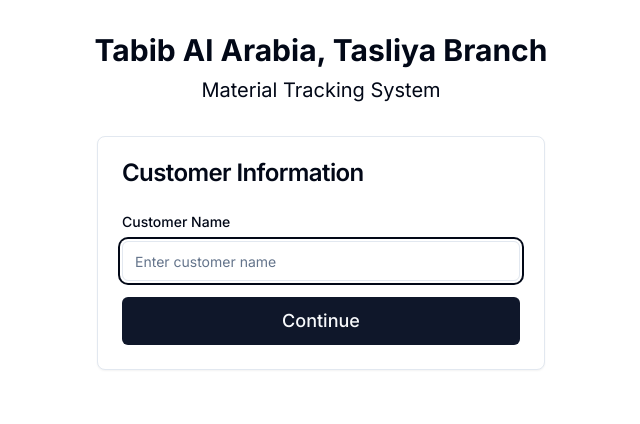
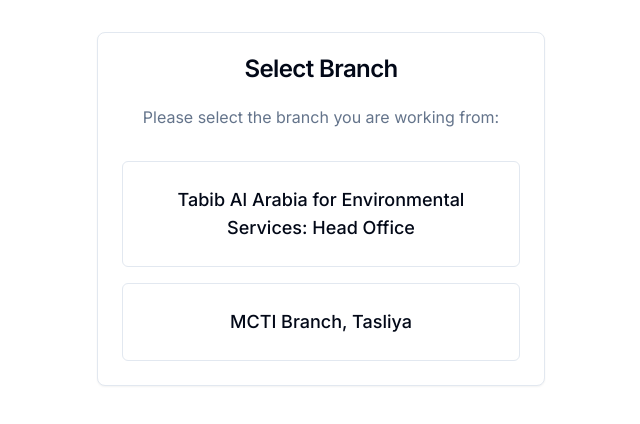
Before and after one commit to mhridoy/MCTI-Cash-Customer-INVOICE-GEN-, a Next.js app: page / in a window 1280 px wide. Shown: the top 424 px of the page, without its empty margins (319-959 px from the left). Built offline with nearby package versions, Linux system fonts and the light colour scheme.

Commit message:
Add branch selection feature on first page
Co-Authored-By: Moshiur <17101016@uap-bd.edu>

```diff
--- a/app/page.tsx
+++ b/app/page.tsx
@@ -44,18 +44,34 @@ interface SavedData {
   customerName: string
   materials: Material[]
   lastUpdated: string
+  selectedBranch?: string
 }
 
-// Company information
-const COMPANY_NAME = "Tabib Al Arabia, Tasliya Branch"
+// Branch options
+const BRANCH_OPTIONS = {
+  HEAD_OFFICE: "Tabib Al Arabia for Environmental Services: Head Office",
+  MCTI_TASLIYA: "MCTI Branch, Tasliya",
+} as const
+
+type BranchType = keyof typeof BRANCH_OPTIONS
 
 // LocalStorage key
 const STORAGE_KEY = "material_tracker_data"
 
 export default function Home() {
+  // Branch selection state
+  const [selectedBranch, setSelectedBranch] = useState<BranchType | null>(null)
+  const [isBranchSet, setIsBranchSet] = useState(false)
+
   // Customer information state
   const [customerName, setCustomerName] = useState("")
   const [isCustomerSet, setIsCustomerSet] = useState(false)
+
+  // Get company name based on selected branch
+  const getCompanyName = () => {
+    if (!selectedBranch) return ""
+    return BRANCH_OPTIONS[selectedBranch]
+  }
 
   // Material form state
   const [currentDate, setCurrentDate] = useState("")
@@ -101,6 +117,10 @@ export default function Home() {
         const savedData: SavedData = JSON.parse(savedDataString)
         setCustomerName(savedData.customerName)
         setMaterials(savedData.materials)
+        if (savedData.selectedBranch) {
+          setSelectedBranch(savedData.selectedBranch as BranchType)
+          setIsBranchSet(true)
+        }
         if (savedData.customerName) {
           setIsCustomerSet(true)
         }
@@ -115,22 +135,25 @@ export default function Home() {
     setCurrentDate(today)
   }, [])
 
-  // Save data to localStorage whenever materials or customer name changes
+  // Save data to localStorage whenever materials, customer name, or branch changes
   useEffect(() => {
-    if (materials.length > 0 || customerName) {
+    if (materials.length > 0 || customerName || selectedBranch) {
       const dataToSave: SavedData = {
         customerName,
         materials,
         lastUpdated: new Date().toISOString(),
+        selectedBranch: selectedBranch || undefined,
       }
       localStorage.setItem(STORAGE_KEY, JSON.stringify(dataToSave))
     }
-  }, [materials, customerName])
+  }, [materials, customerName, selectedBranch])
 
   // Clear saved data
   const clearSavedData = () => {
     if (confirm("Are you sure you want to clear all saved data? This cannot be undone.")) {
       localStorage.removeItem(STORAGE_KEY)
+      setSelectedBranch(null)
+      setIsBranchSet(false)
       setCustomerName("")
       setIsCustomerSet(false)
       setMaterials([])
@@ -141,6 +164,12 @@ export default function Home() {
       setSuggestions([])
       setShowSuggestions(false)
     }
+  }
+
+  // Handle branch selection
+  const handleBranchSelect = (branch: BranchType) => {
+    setSelectedBranch(branch)
+    setIsBranchSet(true)
   }
 
   // Handle customer form submission
@@ -546,7 +575,7 @@ export default function Home() {
 
       // Add company and customer information
       doc.setFontSize(18)
-      doc.text(COMPANY_NAME, doc.internal.pageSize.getWidth() / 2, 15, { align: "center" })
+      doc.text(getCompanyName(), doc.internal.pageSize.getWidth() / 2, 15, { align: "center" })
 
       doc.setFontSize(12)
       doc.text(`Customer: ${customerName}`, 14, 25)
@@ -636,7 +665,7 @@ export default function Home() {
       // Compact header
       doc.setFontSize(12)
       doc.setFont("helvetica", "bold")
-      doc.text(COMPANY_NAME, pageWidth / 2, 8, { align: "center" })
+      doc.text(getCompanyName(), pageWidth / 2, 8, { align: "center" })
       doc.setFontSize(10)
       doc.text("STOCK REPORT", pageWidth / 2, 13, { align: "center" })
       doc.setFontSize(8)
@@ -900,7 +929,7 @@ export default function Home() {
 
       // Prepare data for Excel with header information
       const excelData = [
-        ["Company:", COMPANY_NAME, "", "", ""],
+        ["Company:", getCompanyName(), "", "", ""],
         ["Customer:", customerName, "", "", ""],
         ["Date:", new Date().toLocaleDateString(), "", "", ""],
         ["", "", "", "", ""], // Empty row for spacing
@@ -980,7 +1009,7 @@ export default function Home() {
 
       // Prepare header data for Excel
       const headerData = [
-        [`STOCK REPORT - ${COMPANY_NAME}`],
+        [`STOCK REPORT - ${getCompanyName()}`],
         [`Customer: ${customerName}`],
         [`Date: ${formatDate(new Date().toISOString().split("T")[0])}`],
         [""],
@@ -1133,10 +1162,42 @@ export default function Home() {
 
   return (
     <main className="container mx-auto py-8 px-4">
-      <h1 className="text-3xl font-bold text-center mb-2 print:hidden">{COMPANY_NAME}</h1>
-      <h2 className="text-xl text-center mb-8 print:hidden">Material Tracking System</h2>
-
-      {!isCustomerSet ? (
+      {isBranchSet && (
+        <>
+          <h1 className="text-3xl font-bold text-center mb-2 print:hidden">{getCompanyName()}</h1>
+          <h2 className="text-xl text-center mb-8 print:hidden">Material Tracking System</h2>
+        </>
+      )}
+
+      {!isBranchSet ? (
+        // Branch Selection Form
+        <Card className="mb-8 max-w-md mx-auto">
+          <CardHeader>
+            <CardTitle className="text-center">Select Branch</CardTitle>
+          </CardHeader>
+          <CardContent>
+            <div className="space-y-4">
+              <p className="text-center text-muted-foreground mb-4">
+                Please select the branch you are working from:
+              </p>
+              <Button
+                onClick={() => handleBranchSelect("HEAD_OFFICE")}
+                className="w-full text-lg py-6 h-auto whitespace-normal"
+                variant="outline"
+              >
+                {BRANCH_OPTIONS.HEAD_OFFICE}
+              </Button>
+              <Button
+                onClick={() => handleBranchSelect("MCTI_TASLIYA")}
+                className="w-full text-lg py-6 h-auto whitespace-normal"
+                variant="outline"
+              >
+                {BRANCH_OPTIONS.MCTI_TASLIYA}
+              </Button>
+            </div>
+          </CardContent>
+        </Card>
+      ) : !isCustomerSet ? (
         // Customer Information Form
         <Card className="mb-8 max-w-md mx-auto">
           <CardHeader>
@@ -1337,11 +1398,11 @@ export default function Home() {
             <div ref={contentRef} className="print:block">
               {/* Report Header for Print/PDF */}
               <div className="print:block hidden mb-8">
-                <h1 className="text-3xl font-bold text-center">{COMPANY_NAME}</h1>
-                <p className="text-center text-muted-foreground">
-                  Generated on: {formatDate(new Date().toISOString().split("T")[0])}
-                </p>
-                <p className="text-center font-medium mt-2">Customer: {customerName}</p>
+                                <h1 className="text-3xl font-bold text-center">{getCompanyName()}</h1>
+                                <p className="text-center text-muted-foreground">
+                                  Generated on: {formatDate(new Date().toISOString().split("T")[0])}
+                                </p>
+                                <p className="text-center font-medium mt-2">Customer: {customerName}</p>
               </div>
 
               {/* Materials Table */}
@@ -1548,8 +1609,8 @@ export default function Home() {
             <div ref={stockReportRef} className="print:block">
               {/* Report Header for Print */}
               <div className="mb-8">
-                <h1 className="text-3xl font-bold text-center">{COMPANY_NAME}</h1>
-                <h2 className="text-xl text-center">Stock Report</h2>
+                                <h1 className="text-3xl font-bold text-center">{getCompanyName()}</h1>
+                                <h2 className="text-xl text-center">Stock Report</h2>
                 <p className="text-center text-muted-foreground">
                   Generated on: {formatDate(new Date().toISOString().split("T")[0])}
                 </p>
```
